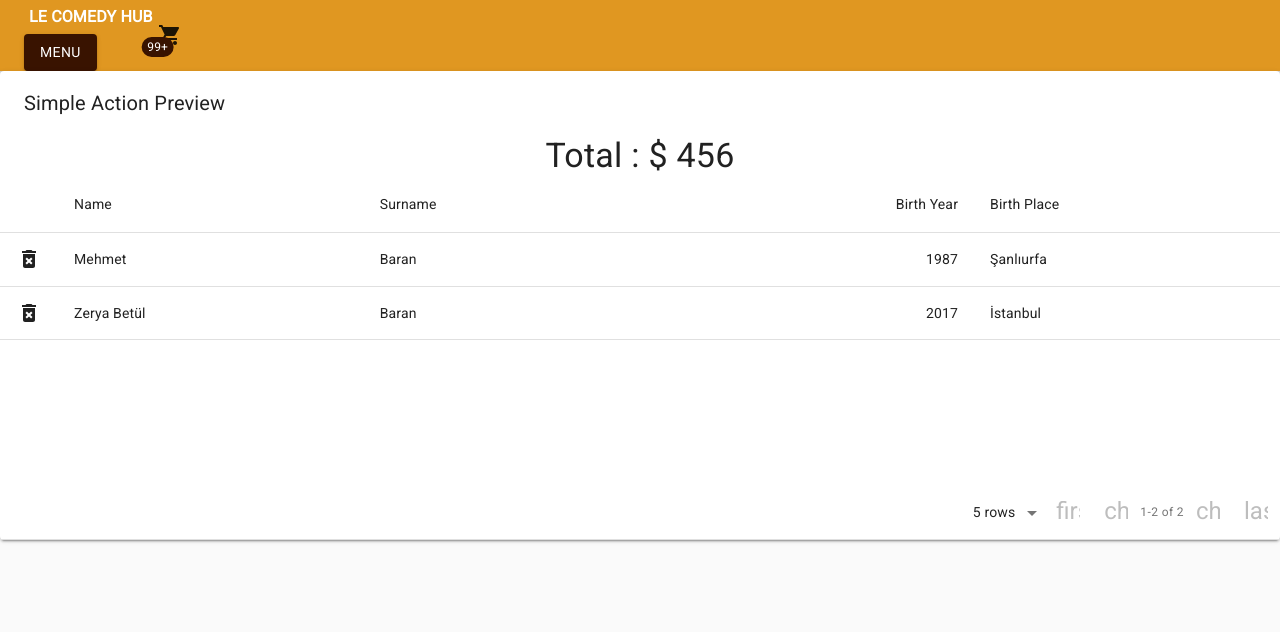
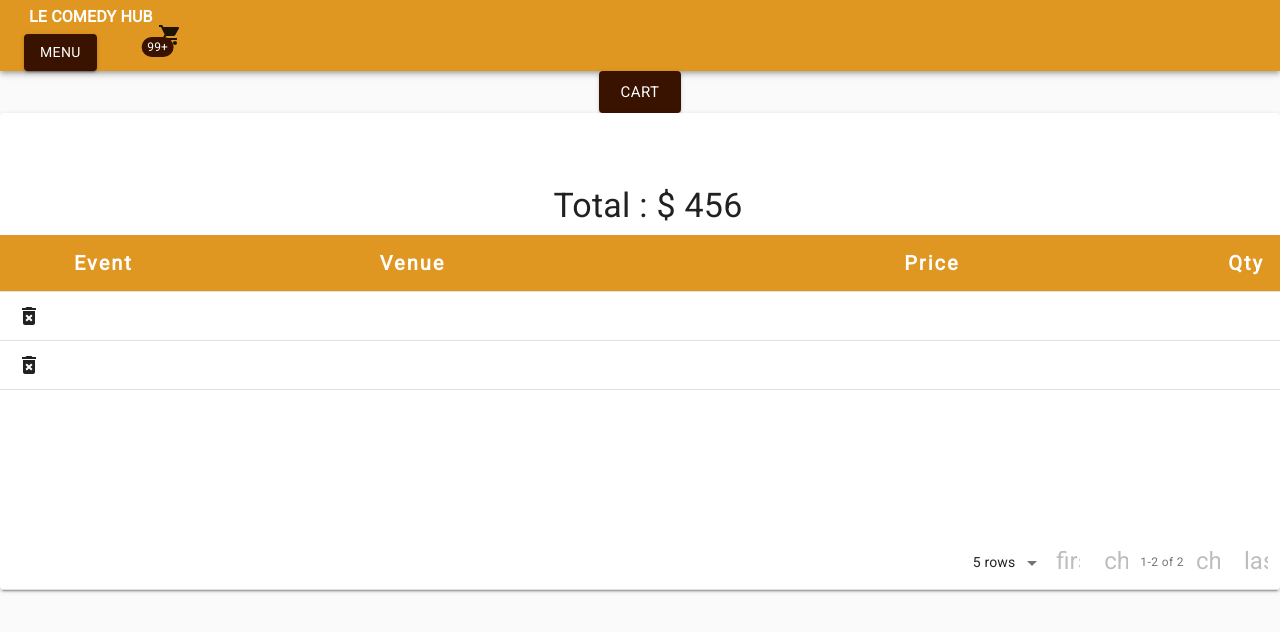
Before and after one commit to baubrun/Comedy-Hub, a React (Create React App) app: page /cart in a window 1280 px wide. Shown: the top 632 px of the page. Built offline with nearby package versions, Linux system fonts and the light colour scheme.

Commit message:
updating table

```diff
--- a/src/components/Cart.jsx
+++ b/src/components/Cart.jsx
@@ -1,11 +1,11 @@
 import React, { Component } from "react";
 import { connect } from "react-redux";
-import MaterialTable, {MTableToolbar,} from "material-table";
+import MaterialTable, { MTableToolbar } from "material-table";
 import DeleteForeverIcon from "@material-ui/icons/DeleteForever";
 import Grid from "@material-ui/core/Grid";
 import Typography from "@material-ui/core/Typography";
 import { makeStyles } from "@material-ui/core/styles";
-
+import Nav from "./Nav";
 import { deleteFromCartAction, getItemsBoughtAction } from "../actions/actions";
 
 export const currencyFormat = (amount) => {
@@ -15,16 +15,21 @@ export const currencyFormat = (amount) => {
   }).format(amount);
 };
 
-const totalRow = () => {
+const totalRow = (classes) => {
   return (
-    <Grid container justify="space-evenly" direction="row" alignItems="center">
+    <Grid
+      className={classes.toolbar}
+      container
+      justify="space-evenly"
+      direction="row"
+      alignItems="center"
+    >
       <Grid item>
         <Typography variant="h4">Total : $ 456</Typography>
       </Grid>
     </Grid>
-
-  )
-}
+  );
+};
 
 const useStyles = makeStyles((theme) => ({
   formControl: {
@@ -37,36 +42,43 @@ const useStyles = makeStyles((theme) => ({
     width: 60,
     height: 60,
   },
+  toolbar: {
+    margin: "8px",
+  },
 }));
 
-
 const Cart = () => {
+  const classes = useStyles();
   return (
+    <>
+      <Nav text="Cart" type="dark"></Nav>
       <MaterialTable
+      title=""
         components={{
-      Toolbar: props => (
+          Toolbar: (props) => (
             <div>
               <MTableToolbar {...props} />
-          {totalRow()}
+              {totalRow(classes)}
             </div>
           ),
         }}
         options={{
           search: false,
           sorting: false,
-        draggable: false
-
+          draggable: false,
+          headerStyle: {
+            backgroundColor: "#E09721",
+            color: "#fff",
+            fontSize: "20px",
+            fontWeight: "bolder",
+            letterSpacing: "2px",
+          },
         }}
-      title="Simple Action Preview"
         columns={[
-        { title: "Name", field: "name" },
-        { title: "Surname", field: "surname" },
-        { title: "Birth Year", field: "birthYear", type: "numeric" },
-        {
-          title: "Birth Place",
-          field: "birthCity",
-          lookup: { 34: "İstanbul", 63: "Şanlıurfa" },
-        },
+          { title: "Event", field: "event" },
+          { title: "Venue", field: "venue" },
+          { title: "Price", field: "price", type: "numeric" },
+          { title: "Qty", field: "qty", type: "numeric" },
         ]}
         data={[
           { name: "Mehmet", surname: "Baran", birthYear: 1987, birthCity: 63 },
@@ -90,6 +102,7 @@ const Cart = () => {
           },
         }}
       />
+    </>
   );
 };
 
```
Lines whose indentation alone changed are shown as unchanged.
